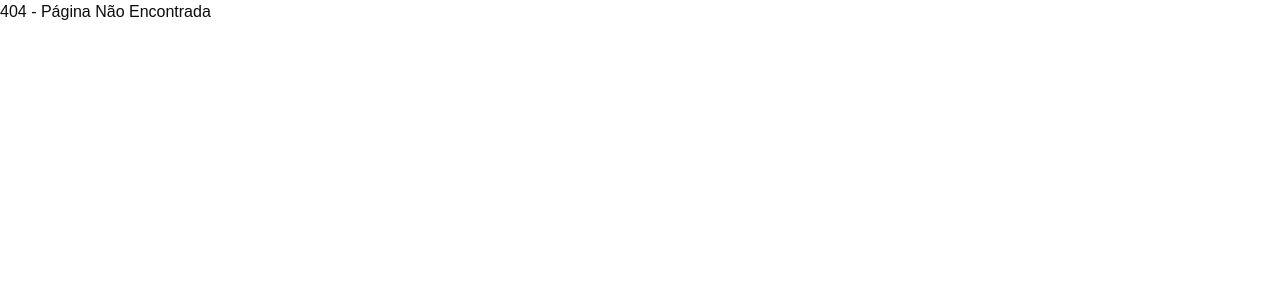
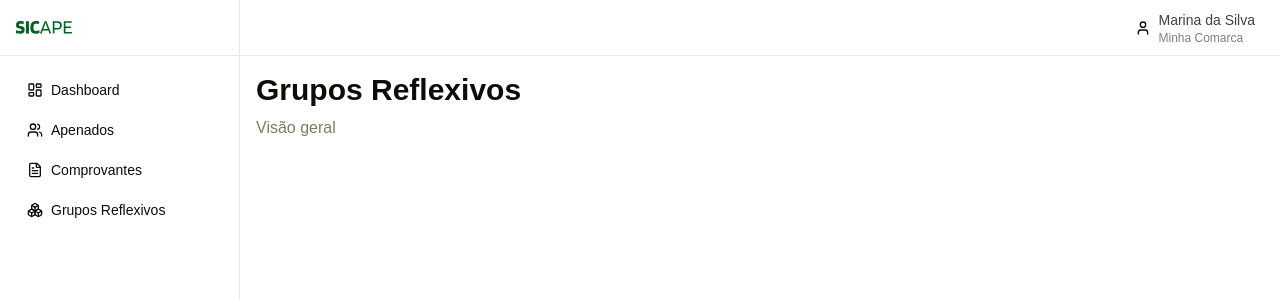
Before and after one commit to CS-PI-2026-Integrados/front-end, a React (Vite) app: page /grupos in a window 1280 px wide. Before the commit this address had no page. Shown: the top 300 px of the page. Built offline with nearby package versions, Linux system fonts and the light colour scheme.

Commit message:
feat: cria componente Groups

```diff
--- a/src/AppRouter.jsx
+++ b/src/AppRouter.jsx
@@ -10,6 +10,7 @@ import Certificate from './pages/Certificate'
 import NotFound from './pages/NotFound'
 import DashboardLayout from './layout/DashboardLayout'
 import ApenadoProfile from './pages/ApenadoProfile'
+import Groups from './pages/Groups'
 
 const AppRouter = () => {
   const { session } = useSession()
@@ -26,6 +27,7 @@ const AppRouter = () => {
 
       <Route element={<DashboardLayout />}>
         <Route path="dashboard" element={<Dashboard />} />
+        <Route path="grupos" element={<Groups />} />
         <Route path="apenados" element={<Convicteds />} />
         <Route path="atendimento" element={<Service />} />
         <Route path="instituicoes" element={<Institutions />} />
--- /dev/null
+++ b/src/pages/Groups.jsx
@@ -0,0 +1,16 @@
+const Groups = () => {
+  return (
+    <div className="max-w-7x1 mx-auto">
+      <div className="space-y-6">
+        <div>
+          <h1 className="mb-2 text-3xl font-bold">Grupos Reflexivos</h1>
+          <p className="text-muted-foreground">Visão geral</p>
+        </div>
+
+        <div className="mt-6 grid grid-cols-1 gap-4 md:grid-cols-2 lg:grid-cols-4"></div>
+      </div>
+    </div>
+  )
+}
+
+export default Groups
```
